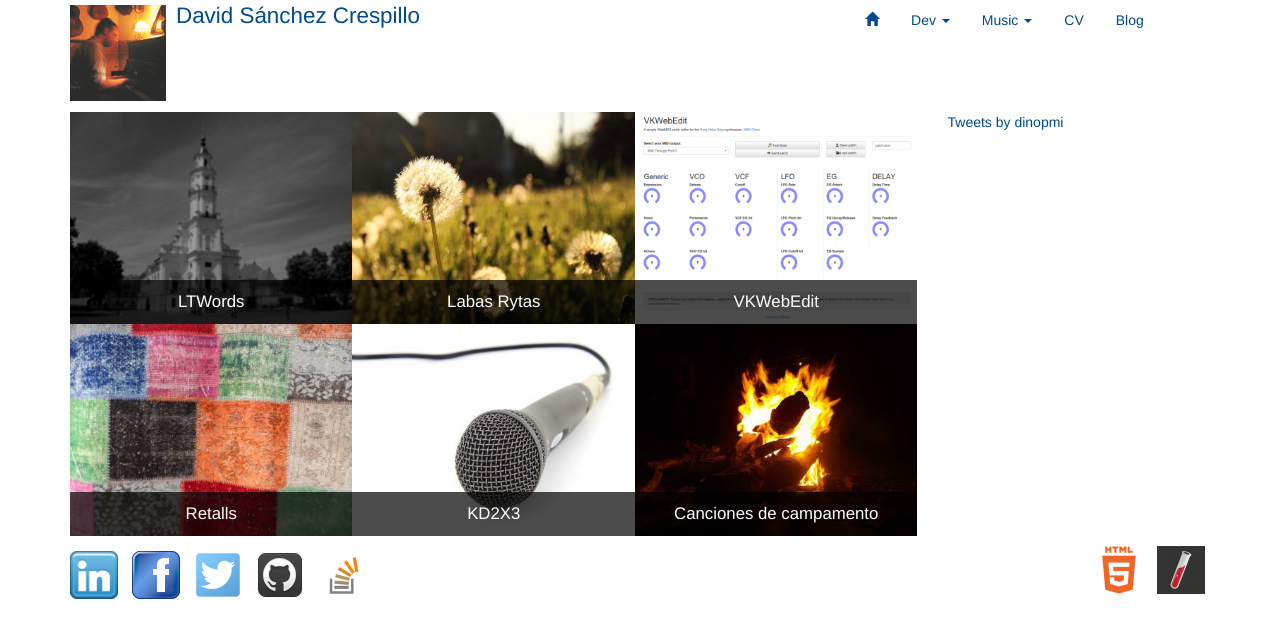
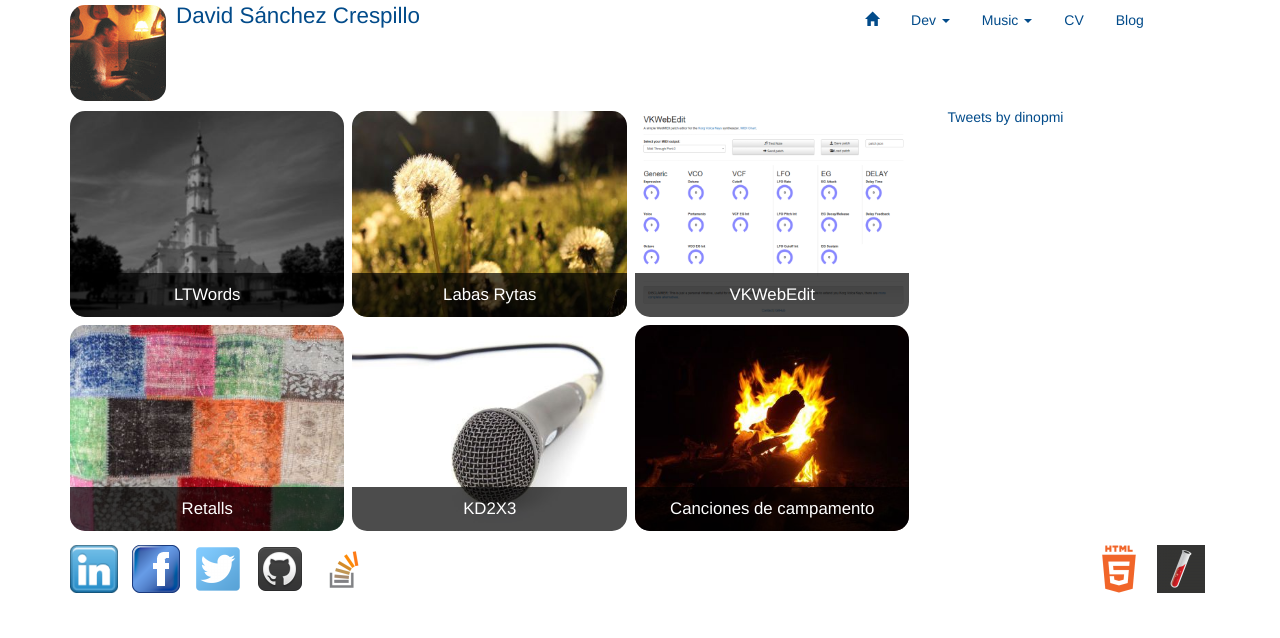
Before and after one commit to davidsanchezcrespillo/dscwebpage_jekyll, a Jekyll site: the page built from index.html, in a window 1280 px wide. Shown: the top 638 px of the page. Built offline with Jekyll 4.4.1, drawn with Linux system fonts in a browser that asks for light colours; comment, search, counter and statistics services are not loaded.

Commit message:
Improvements in styles and look and feel

```diff
--- a/_layouts/default.html
+++ b/_layouts/default.html
@@ -25,10 +25,10 @@
     <body>
     <div class="container">
 
-      <div class="row" style="margin-bottom:10px;">
+      <div class="row">
         <div class="col-md-4 clearfix">
-        <div class="pull-left" style="margin-right:10px;">
-        <a href="{{ '/index.html' | prepend:site.baseurl }}" title="Home"><img src="{{ '/media/img/blanque.png' | prepend:site.baseurl }}" alt="Icon" style="margin-top:5px;"/></a>
+        <div class="pull-left title-icon">
+        <a href="{{ '/index.html' | prepend:site.baseurl }}" title="Home"><img src="{{ '/media/img/blanque.png' | prepend:site.baseurl }}" alt="Icon" /></a>
         </div>
           <span class="header-title"><a href="{{ '/index.html' | prepend:site.baseurl }}" title="Home">David Sánchez Crespillo</a></span>
         </div>
@@ -49,14 +49,14 @@
             {{ content }}
       </div>
 
-      <div class="row" style="margin-top: 10px;">
+      <div class="row top-space">
         <div class="col-xs-4">
           <div class="top-space">
             {% include social_links.html %}
           </div>
         </div>
         <div class="col-xs-8">
-          <div class="text-right">
+          <div class="text-right top-space">
             {% include footer_links.html %}
           </div>
         </div>
--- a/media/css/style.css
+++ b/media/css/style.css
@@ -73,6 +73,9 @@ table.publications td.publication-title {
 
 .tile-figure {
     position: relative;
+    margin: 4px 8px 4px 0;
+    border-radius: 15px;
+    overflow: auto;
 }
 
 .tile img {
@@ -118,3 +121,10 @@ table.publications td.publication-title {
 .top-space {
     margin-top: 5px;
 }
+
+.title-icon {
+  margin-top: 5px;
+  margin-right: 10px;
+  border-radius: 15px;
+  overflow: auto;
+}
```
